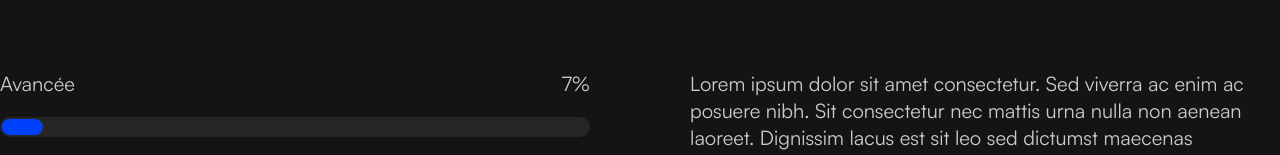
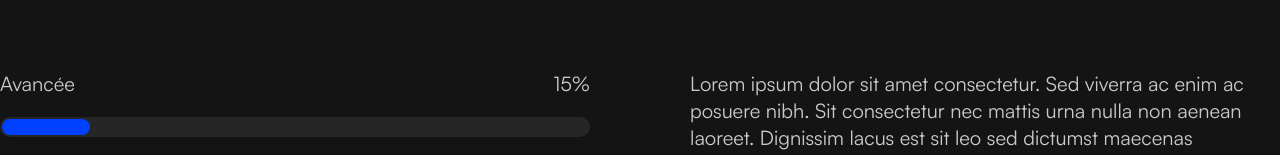
Before and after one commit to D3ller/NuxtBlancMangeCoco, a Vue app in the folder kickstarter/: page / in a window 1280 px wide. Shown: the part 590-745 px from the top of the page. Built offline with nearby package versions, Linux system fonts and the light colour scheme.

Commit message:
maj semaine 2

```diff
--- a/kickstarter/src/components/avance.vue
+++ b/kickstarter/src/components/avance.vue
@@ -2,7 +2,7 @@
 import Progressbar from "@/components/item/progressbar.vue";
 import {ref} from 'vue'
 
-let progress = ref(7)
+let progress = ref(15)
 </script>
 
 <template>
--- a/kickstarter/src/views/HomeView.vue
+++ b/kickstarter/src/views/HomeView.vue
@@ -115,8 +115,12 @@ import HeaderLinks from "@/components/HeaderLinks.vue";
       Pour Banana Split, nous allons partir sur des règles similaires à Blanc Manger Coco, un Question Master est choisi de façon aléatoire et il pourra donner son rôle lorsqu’il aura voté pour sa carte préférée.
 
       <h2 class="title" id="avance">Avancée du projet</h2>
-      Semaine 2:
+      Semaine 1: <br>
       Nous avons donc décidé de commencer par définir le design de notre site, notamment le logo et les différentes couleurs que nous allions utiliser. Ensuite, nous avons commencé à créer une maquette des différentes pages que nous avions imaginées, telles que la page d'accueil, la barre de navigation, le pied de page, ainsi que la version mobile. Pendant ce temps, Corentin et Emilien ont commencé à faire des tests avec Socket.io et à explorer comment adapter notre jeu pour les téléphones. Nous avons aussi commencer à organiser comment allions mettre nos données.
+      <br> <br>
+      Semaine 2:<br>
+      Cette semaine, nous avons réparti les tâches comme suit : Corentin s'est occupé de la création et de la configuration de différentes  pages, tandis qu'Émilien a pris en charge la configuration de Socket.io et des requêtes associées. Axel a travaillé sur l'alimentation de notre base de données à l'aide du jeu, ainsi que sur la création de questions. Quant à Richard, il s'est chargé de la création des formulaires de connexion et d'inscription, ainsi que de la mise à jour du projet Kickstarter.
+
     </changelog>
   </div>
 </template>
```
